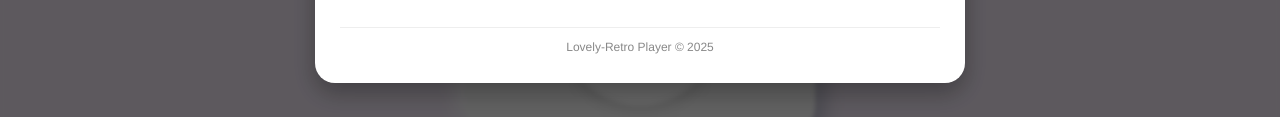
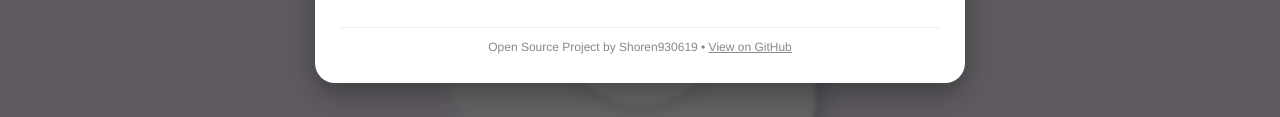
Before and after one commit to shoren930619-ui/ipod-playlist, a plain HTML site: page index.html in a window 1280 px wide. Both pictures are taken after a click on the button "使用說明書". Shown: the part 584-701 px from the top of the page. Drawn offline with nearby package versions, Linux system fonts and the light colour scheme.

Commit message:
Add files via upload

```diff
--- a/index.html
+++ b/index.html
@@ -457,8 +457,8 @@
                 <p>設計完成後，點擊「下載圖片」按鈕，即可將播放器存成 PNG 圖檔！</p>
 
                 <div class="manual-footer">
-                     Lovely-Retro Player © 2025<br>
-
+                     Open Source Project by Shoren930619 •
+    <a href="https://github.com/shoren930619-ui/Lovely-Retro-Player" target="_blank" style="color:#888; text-decoration:underline;">View on GitHub</a>
                 </div>
             </div>
         </div>
```
